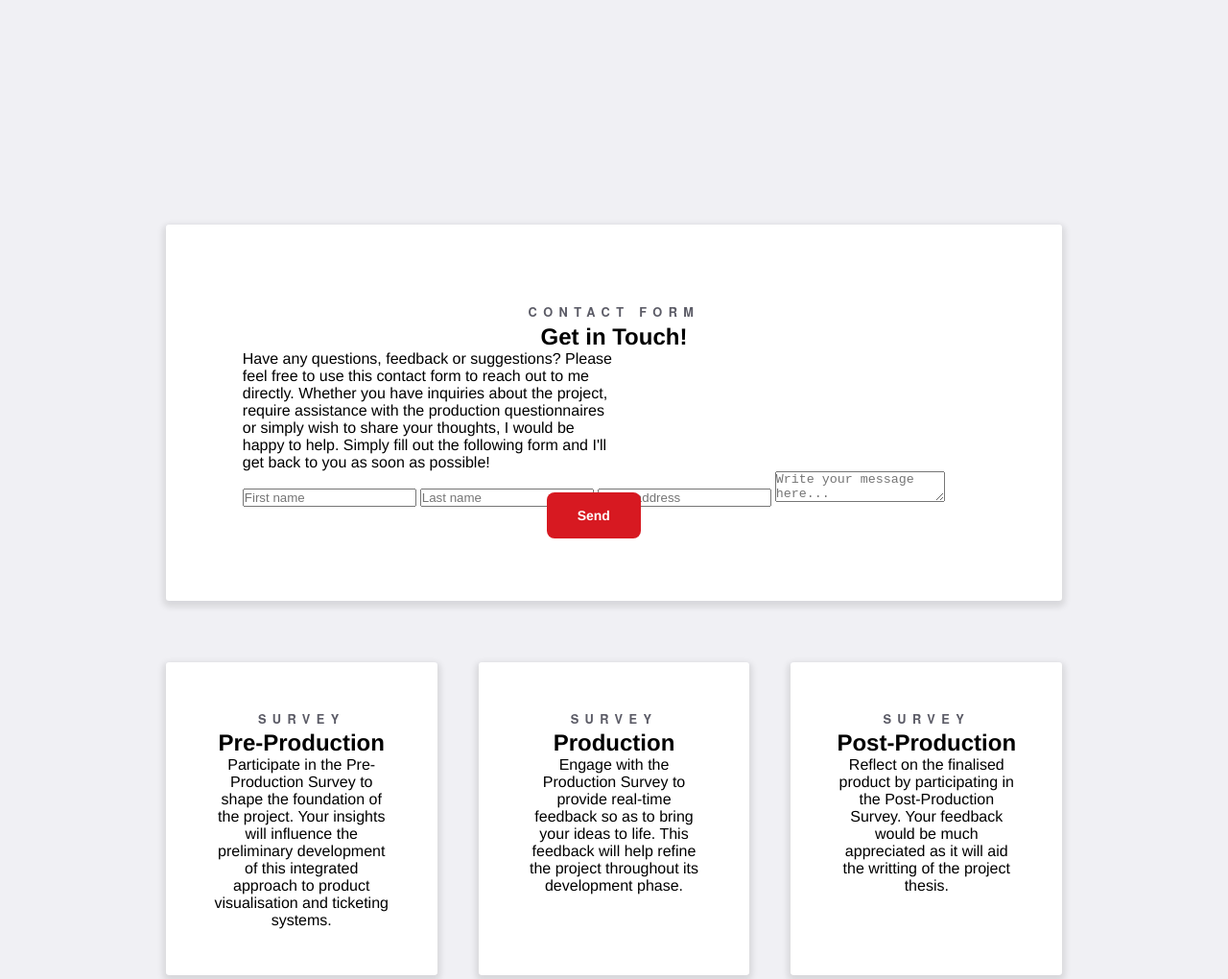
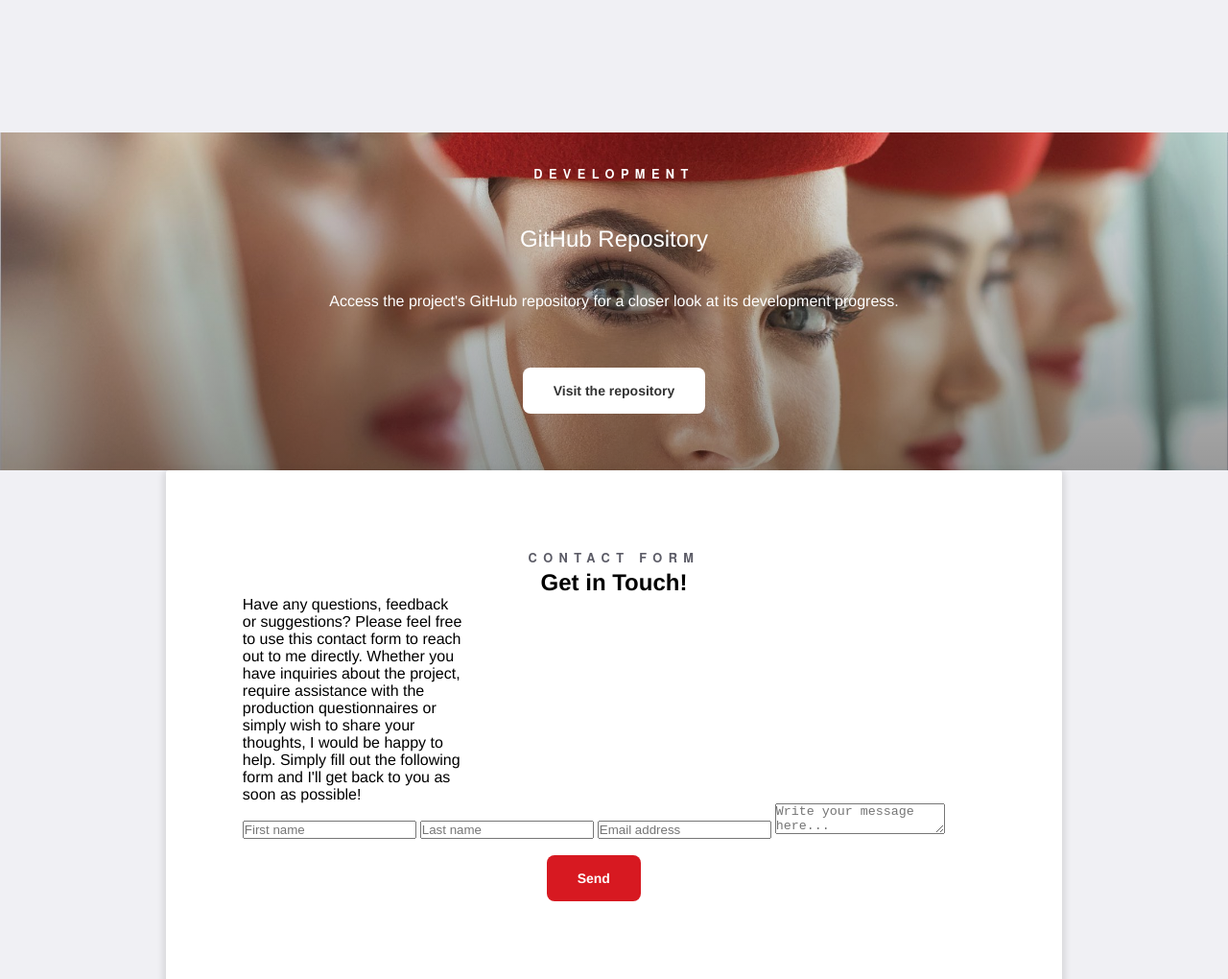
Before and after one commit to CameronCarlyon/MajorProject, a plain HTML site: page webpage/index.html in a window 1280 px wide. Shown: the part 1780-2800 px from the top of the page at 96% size. Drawn offline with Linux system fonts and the light colour scheme; a web font is replaced by a local one.

Commit message:
Added GitHub section

```diff
--- a/webpage/index.html
+++ b/webpage/index.html
@@ -63,6 +63,12 @@
         <p class="box-description">The content provided on this website is for educational and demonstrative purposes only. This website is a student project created for academic purposes only and is not affiliated with or endorsed by The Emirates Group or any related entities.</p>
         <div class="btn"><a href="#" id="feature-unavailable">Acknowledge</a></div>
       </div>
+    </div>
+    <div id="github-container">
+      <div class="box-sub-title">Development</div>
+      <div class="box-title">GitHub Repository</div>
+      <div class="box-description">Access the project's GitHub repository for a closer look at its development progress.</div>
+      <div class="btn"><a href="#">Visit the repository</a></div>
     </div>
     <div id="contact-form-container">
       <div id="contact-form" class="disclaimer-box">
--- a/webpage/styles.css
+++ b/webpage/styles.css
@@ -228,7 +228,7 @@ a {
   background-position: right center;
   background-repeat: no-repeat;
   display: grid;
-  height: 50rem;
+  height: 40rem;
   padding: 2rem 13.5% 0% 13.5%;
 }
 
@@ -264,6 +264,10 @@ a {
   margin-bottom: 1rem;
 }
 
+.btn {
+  padding: 2rem 0rem 2rem 0rem;
+}
+
 .btn a {
   background-color: #d71921;
   border-radius: 0.5rem;
@@ -294,6 +298,33 @@ a {
   text-align: center;
 }
 
+/* GITHUB CONTAINER */
+
+#github-container {
+  background: linear-gradient(rgba(0, 0, 0, 0.1), rgba(0, 0, 0, 0.4)),
+    url("assets/emirates-crew.jpg");
+  background-size: cover;
+  background-position: right center;
+  background-repeat: no-repeat;
+  display: grid;
+  height: 20rem;
+  padding: 2rem 13.5% 0% 13.5%;
+  text-align: center;
+}
+
+#github-container * {
+  color: white;
+}
+
+#github-container, .box-sub-title {
+  color: blue);
+}
+
+#github-container a {
+  background-color: white;
+  color: #333;
+}
+
 /* CONTACT CONTAINER */
 
 #contact-form-container {
@@ -308,7 +339,7 @@ a {
 
 #contact-form-text {
   text-align: left;
-  width: 50%;
+  width: 30%;
 }
 
 /* QUESTIONNAIRE CONTAINER */
```
